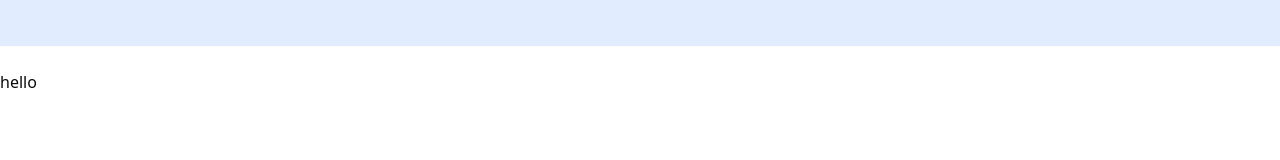
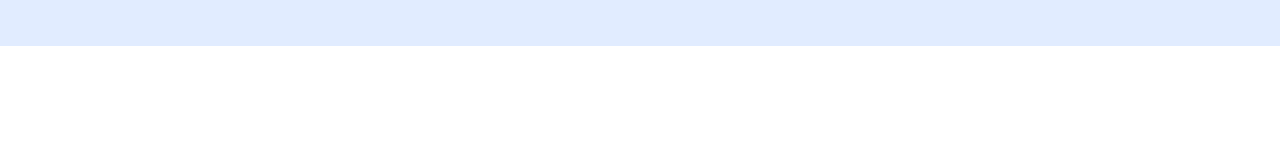
Before and after one commit to kcadavos/itinera-io, a Next.js app: page /Trip/AddTrip in a window 1280 px wide. Shown: the part 165-325 px from the top of the page. Built offline with nearby package versions, Linux system fonts and the light colour scheme.

Commit message:
fixed routing issue when tripList Data is null or 0

```diff
--- a/src/app/(pages)/Trip/AddTrip/page.tsx
+++ b/src/app/(pages)/Trip/AddTrip/page.tsx
@@ -1,9 +1,10 @@
 
+import AddTripComponent from '@/components/AddTripComponent'
 import React from 'react'
 
 const AddTrip = () => {
   return (
-    <div> <p>hello</p></div>
+   <AddTripComponent/>
   )
 }
 
--- a/src/app/(pages)/Trip/TripList/page.tsx
+++ b/src/app/(pages)/Trip/TripList/page.tsx
@@ -14,19 +14,15 @@ const [tripListData,setTripListData] = useState<ITripData[] | null>(null); //set
 
 
 useEffect(()=>{
-  if (tripListData !== null && tripListData.length <=0){
-    console.log("TRIP LEN"+tripListData.length)
+  if (tripListData !== null && tripListData.length ===0)
     router.push("/Trip/AddTrip");
-  }
+
 },[tripListData])
 
 useEffect(()=>{
 const getTripListData = async (userId:number)=>{
   const tripList= (await getTripListByUserId(userId));
-    console.log("SET TRIP LIST")
-
     setTripListData(tripList);
-
 }
     getTripListData(userId);
     console.log("USER"+ userId);
@@ -35,11 +31,15 @@ const getTripListData = async (userId:number)=>{
 
   return (
 <>
-   {( tripListData!==null && tripListData.length>0) &&
+   {( tripListData!==null && tripListData.length>0) &&(
+    <>
+  <TripCardComponent  trips={tripListData}/>
+    <FooterComponent/>
+    </>
+   )
 
-    <TripCardComponent  trips={tripListData}/>
+
    }
-    <FooterComponent/>
 
     </>
 
--- a/src/lib/TripDataService.ts
+++ b/src/lib/TripDataService.ts
@@ -1,5 +1,6 @@
 
 const url = 'https://itineraioapi-cqapgsgcbschc7hu.westus-01.azurewebsites.net/';
+// const url ='http://localhost:5054/';
 
 export const getTripListByUserId = async (userId: number)=>{
     const promise = await fetch (url+"/Trip/GetTripsByUserId/"+userId);
```
